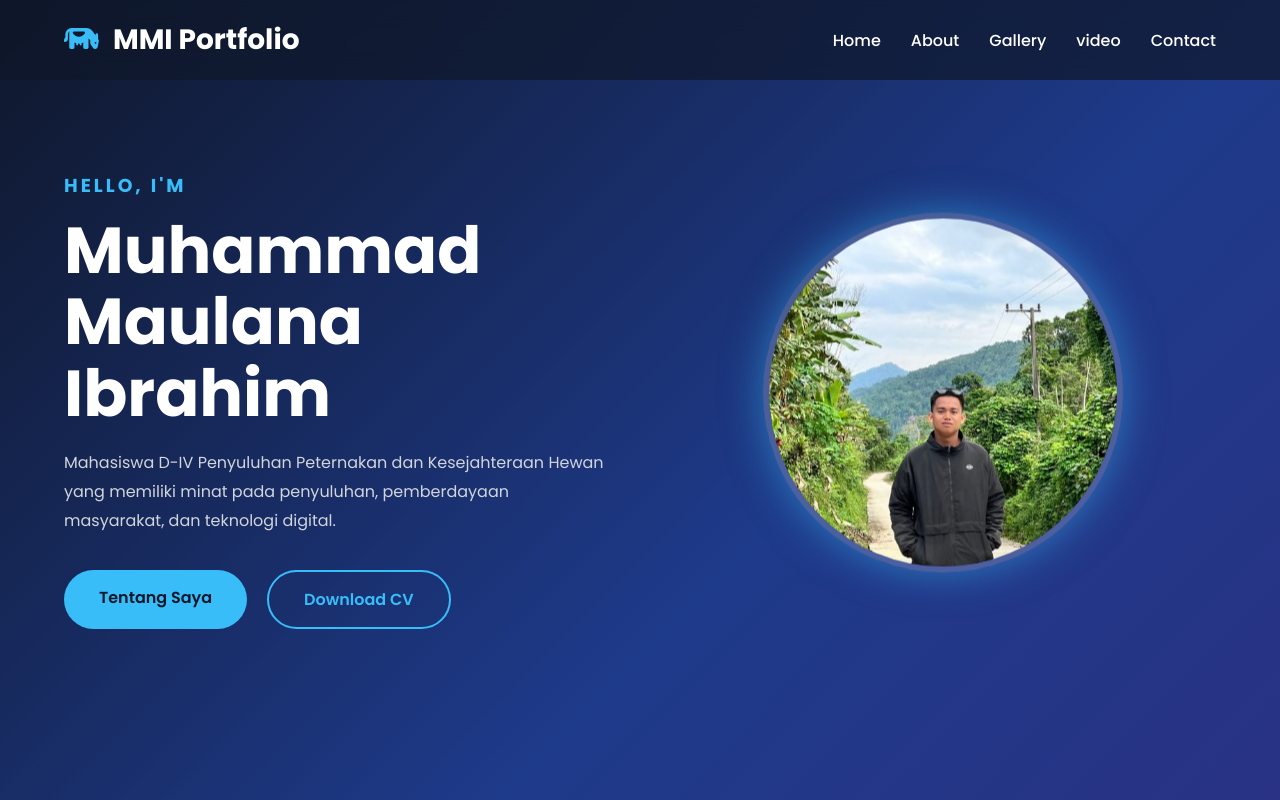
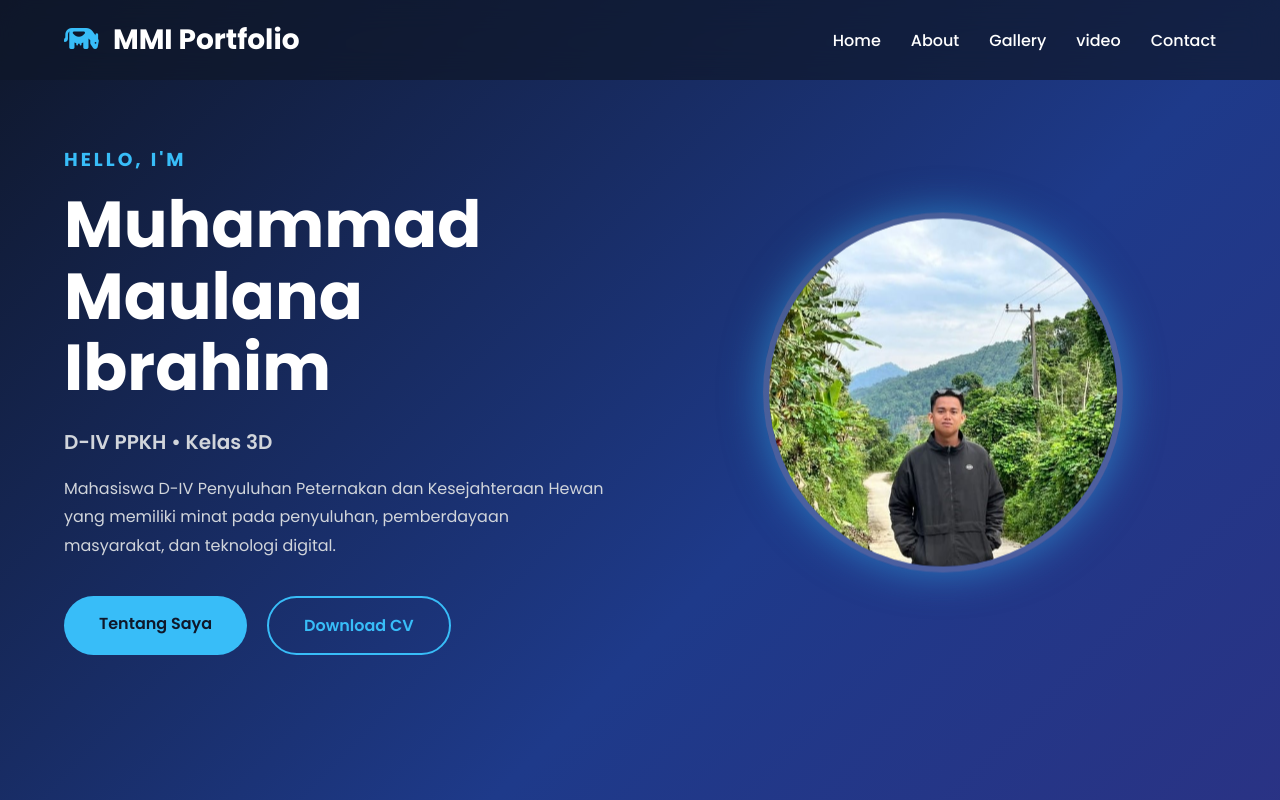
Before and after one commit to Maul2712/Website-Versi2, a plain HTML site: page index.html in a window 1280 px wide. Shown: the top 800 px of the page. Drawn offline with Linux system fonts and the light colour scheme.

Commit message:
memperbaiki link download cv

```diff
--- a/index.html
+++ b/index.html
@@ -54,7 +54,9 @@ href="https://cdnjs.cloudflare.com/ajax/libs/font-awesome/6.6.0/css/all.min.css"
 <h3>HELLO, I'M</h3>
 
 <h1>Muhammad<br>Maulana Ibrahim</h1>
-
+<p class="subtitle">
+    D-IV PPKH • Kelas 3D
+</p>
 <p>
 
 Mahasiswa D-IV Penyuluhan Peternakan dan Kesejahteraan Hewan yang memiliki minat pada penyuluhan, pemberdayaan masyarakat, dan teknologi digital.
@@ -69,7 +71,7 @@ Tentang Saya
 
 </a>
 
-<a href="cv/CV_Muhammad_Maulana_Ibrahim_.pdf" class="btn2" download>
+<a href="Cv/CV_Muhammad_Maulana_Ibrahim_.pdf" class="btn2" download>
 
 Download CV
 
--- a/style.css
+++ b/style.css
@@ -790,3 +790,9 @@ background:#06b6d4;
     color:#38bdf8;
     transform:translateY(-6px) scale(1.15);
 }
+.subtitle{
+    font-size: 20px;
+    color: #33d6ff;
+    font-weight: 600;
+    margin: 15px 0;
+}
```
